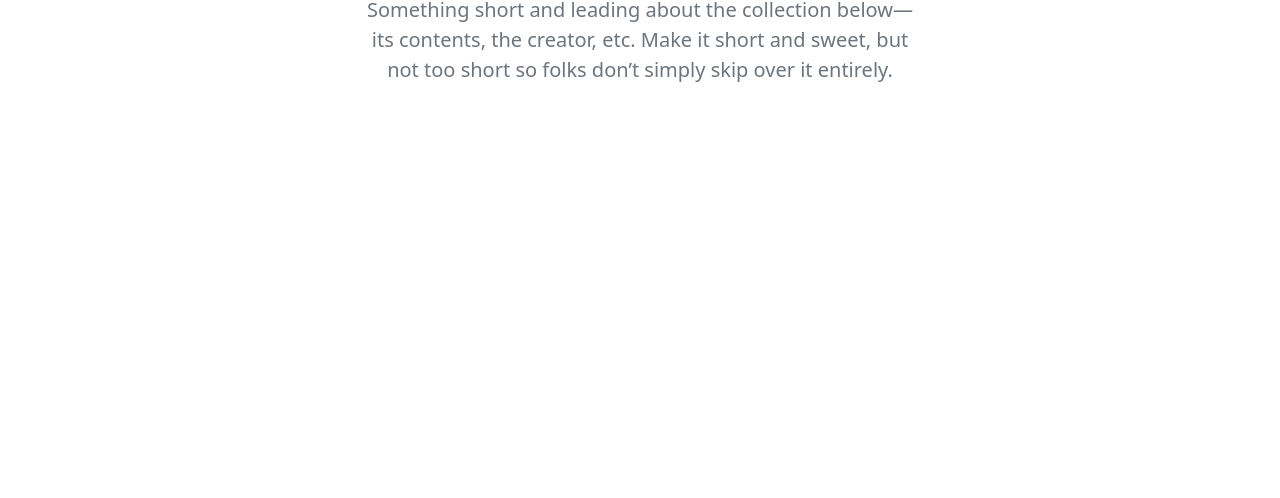
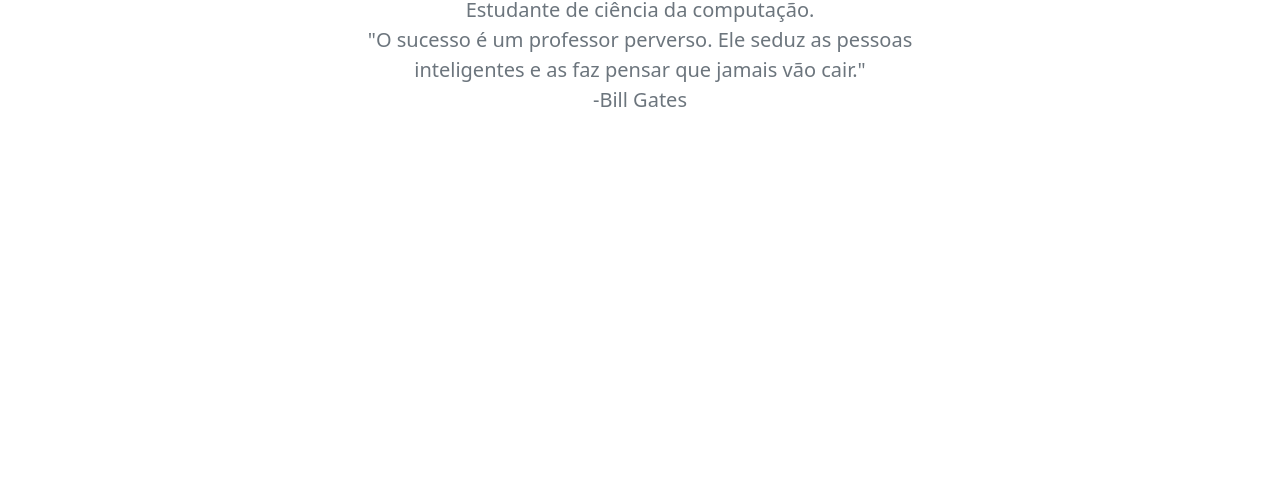
Before and after one commit to pedrobiqua/BlogPessoalPedro, a plain HTML site: page index.html in a window 1280 px wide. Shown: the part 302-800 px from the top of the page. Drawn offline with nearby package versions, Linux system fonts and the light colour scheme.

Commit message:
Add files via upload

```diff
--- a/index.html
+++ b/index.html
@@ -31,7 +31,7 @@
         <div class="row py-lg-5">
           <div class="col-lg-6 col-md-8 mx-auto">
             <h1 class="fw-light">Portfolio do Pedro Bianchini de Quadros</h1>
-            <p class="lead text-muted">Something short and leading about the collection below—its contents, the creator, etc. Make it short and sweet, but not too short so folks don’t simply skip over it entirely.</p>
+            <p class="lead text-muted">Estudante de ciência da computação.<br>"O sucesso é um professor perverso. Ele seduz as pessoas inteligentes e as faz pensar que jamais vão cair."<br>-Bill Gates</p>
           </div>
         </div>
       </section>
```
